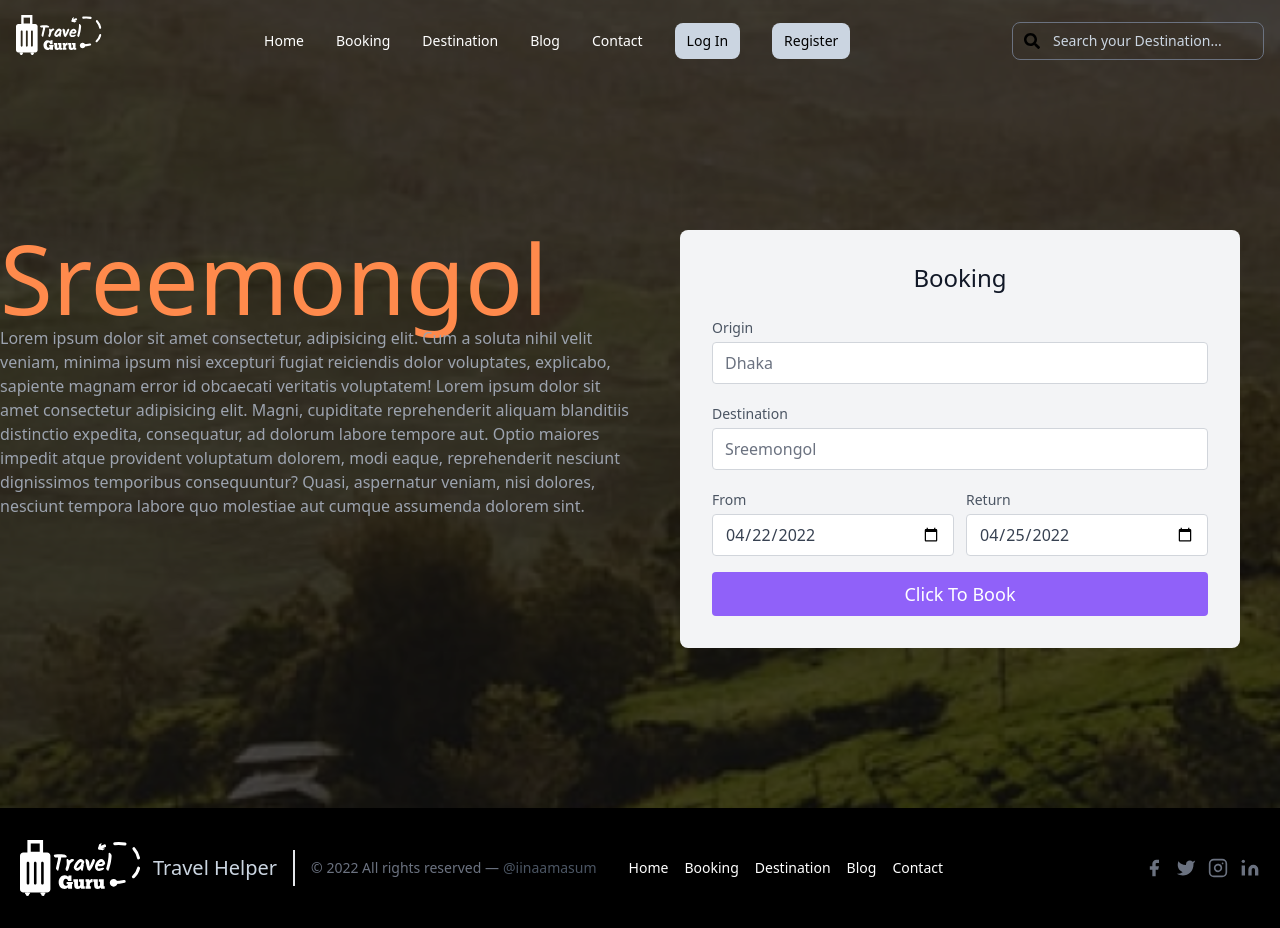
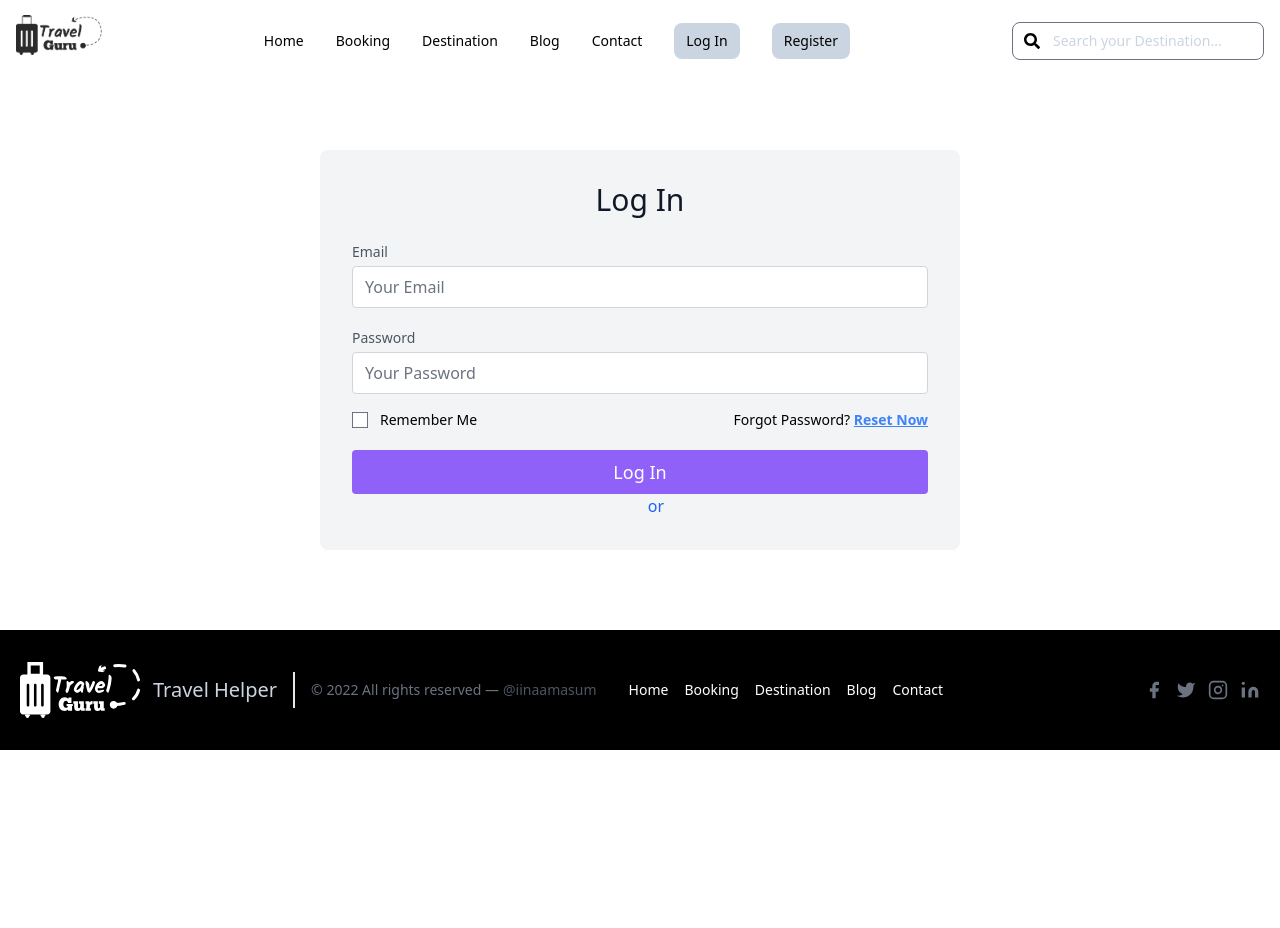
Before and after one commit to iinaamasum/travel-guru, a React (Create React App) app: page /login in a window 1280 px wide. After the commit the page ends 800 px from the top, so only its background shows below. Built offline with nearby package versions, Linux system fonts and the light colour scheme.

Commit message:
login and signup structure partially done

```diff
--- a/src/components/Pages/Auth/Login/Login.jsx
+++ b/src/components/Pages/Auth/Login/Login.jsx
@@ -1,124 +1,63 @@
 import React from 'react';
-import bgImg from '../../../../images/Sreemongol.png';
 import Footer from '../../../Shared/Footer/Footer';
 import Nav from '../../../Shared/Nav/Nav';
 
 const Login = () => {
-  var curr = new Date();
-  var curr2 = new Date();
-  curr.setDate(curr.getDate() + 3);
-  curr2.setDate(curr2.getDate());
-  var date1 = curr.toISOString().substr(0, 10);
-  var date2 = curr2.toISOString().substr(0, 10);
+  return (
+    <>
+      <Nav>col</Nav>
+      <div className="w-full md:w-1/2 bg-gray-100 rounded-lg p-8 flex flex-col md:mx-auto mt-10 md:my-20">
+        <h2 className="text-gray-900 text-3xl text-center font-medium title-font mb-5">
+          Log In
+        </h2>
 
-  return (
-    <div
-      style={{ backgroundImage: `url(${bgImg})` }}
-      className="bg-no-repeat bg-cover bg-center "
-    >
-      <div
-        style={{ backdropFilter: 'brightness(.35)' }}
-        className="h-full px-4 sm:px-0"
-      >
-        <Nav />
-        <div className="flex items- py-10 md:py-40">
-          {' '}
-          <div
-            style={{ maxWidth: '1400px' }}
-            className="grid grid-flow-row md:grid-cols-2 grid-cols-1 text-white ml-auto justify-between"
-          >
-            <div className="mr-0">
-              <h1 className="text-4xl md:text-8xl text-orange-400">
-                Sreemongol
-              </h1>
-              <p className="text-gray-400">
-                Lorem ipsum dolor sit amet consectetur, adipisicing elit. Cum a
-                soluta nihil velit veniam, minima ipsum nisi excepturi fugiat
-                reiciendis dolor voluptates, explicabo, sapiente magnam error id
-                obcaecati veritatis voluptatem! Lorem ipsum dolor sit amet
-                consectetur adipisicing elit. Magni, cupiditate reprehenderit
-                aliquam blanditiis distinctio expedita, consequatur, ad dolorum
-                labore tempore aut. Optio maiores impedit atque provident
-                voluptatum dolorem, modi eaque, reprehenderit nesciunt
-                dignissimos temporibus consequuntur? Quasi, aspernatur veniam,
-                nisi dolores, nesciunt tempora labore quo molestiae aut cumque
-                assumenda dolorem sint.
-              </p>
-            </div>
-
-            <div className="w-full mx-auto px-2 md:px-10">
-              <div className=" bg-gray-100 rounded-lg p-8 flex flex-col md:ml-auto w-full mt-10 md:mt-0">
-                <h2 className="text-gray-900 text-2xl font-medium title-font mb-5 text-center">
-                  Booking
-                </h2>
         <div className="relative mb-4">
-                  <label
-                    htmlFor="full-name"
-                    className="leading-7 text-sm text-gray-600"
-                  >
-                    Origin
+          <label htmlFor="email" className="leading-7 text-sm text-gray-600">
+            Email
           </label>
           <input
-                    type="text"
-                    name="origin"
+            type="email"
+            name="email"
             className="w-full bg-white rounded border border-gray-300 focus:border-purple-500 focus:ring-2 focus:ring-purple-200 text-base outline-none text-gray-700 py-1 px-3 leading-8 transition-colors duration-200 ease-in-out"
-                    placeholder="Dhaka"
+            placeholder="Your Email"
           />
         </div>
         <div className="relative mb-4">
-                  <label
-                    htmlFor="Destination"
-                    className="leading-7 text-sm text-gray-600"
-                  >
-                    Destination
+          <label htmlFor="password" className="leading-7 text-sm text-gray-600">
+            Password
           </label>
           <input
-                    type="text"
-                    name="origin"
+            type="password"
+            name="password"
             className="w-full bg-white rounded border border-gray-300 focus:border-purple-500 focus:ring-2 focus:ring-purple-200 text-base outline-none text-gray-700 py-1 px-3 leading-8 transition-colors duration-200 ease-in-out"
-                    placeholder="Sreemongol"
+            placeholder="Your Password"
           />
         </div>
-                <div className="md:flex gap-1 md:gap-3">
-                  <div className="relative mb-4 w-full">
-                    <label
-                      htmlFor="From"
-                      className="leading-7 text-sm text-gray-600"
-                    >
-                      From
-                    </label>
-                    <input
-                      type="date"
-                      name="origin"
-                      className="w-full bg-white rounded border border-gray-300 focus:border-purple-500 focus:ring-2 focus:ring-purple-200 text-base outline-none text-gray-700 py-1 px-3 leading-8 transition-colors duration-200 ease-in-out"
-                      defaultValue={date2}
-                    />
+        <div className="flex mb-5 text-sm justify-between">
+          <div className="flex justify-center items-center">
+            <input className="mr-3" type="checkbox" name="" id="" />
+            <p>Remember Me</p>
           </div>
-                  <div className="relative mb-4 w-full">
-                    <label
-                      htmlFor="Return"
-                      className="leading-7 text-sm text-gray-600"
-                    >
-                      Return
-                    </label>
-                    <input
-                      type="date"
-                      name="origin"
-                      className="w-full bg-white rounded border border-gray-300 focus:border-purple-500 focus:ring-2 focus:ring-purple-200 text-base outline-none text-gray-700 py-1 px-3 leading-8 transition-colors duration-200 ease-in-out"
-                      defaultValue={date1}
-                    />
+          <div className="">
+            <p>
+              Forgot Password?{' '}
+              <span className="underline text-blue-500 cursor-pointer font-bold">
+                Reset Now
+              </span>
+            </p>
           </div>
         </div>
         <button className="text-white bg-purple-500 border-0 py-2 px-8 focus:outline-none hover:bg-purple-600 rounded text-lg">
-                  Click To Book
+          Log In
         </button>
-              </div>
-            </div>
+        <div className="flex w-full mx-4 justify-between text-blue-600">
+          <hr className="opacity-50" />
+          <p>or</p>
+          <hr />
         </div>
       </div>
       <Footer />
-      </div>
-    </div>
+    </>
   );
 };
 
--- a/src/components/Pages/Auth/Register/Register.jsx
+++ b/src/components/Pages/Auth/Register/Register.jsx
@@ -1,7 +1,59 @@
 import React from 'react';
+import Footer from '../../../Shared/Footer/Footer';
+import Nav from '../../../Shared/Nav/Nav';
 
 const Register = () => {
-  return <div>klfjdks</div>;
+  return (
+    <>
+      <Nav>col</Nav>
+      <div className="w-full md:w-1/2 bg-gray-100 rounded-lg p-8 flex flex-col md:mx-auto mt-10 md:my-20">
+        <h2 className="text-gray-900 text-3xl text-center font-medium title-font mb-5">
+          Register
+        </h2>
+        <div className="mb-4">
+          <label
+            htmlFor="full-name"
+            className="leading-7 text-sm text-gray-600"
+          >
+            Full Name
+          </label>
+          <input
+            type="text"
+            name="full-name"
+            className="w-full bg-white rounded border border-gray-300 focus:border-purple-500 focus:ring-2 focus:ring-purple-200 text-base outline-none text-gray-700 py-1 px-3 leading-8 transition-colors duration-200 ease-in-out"
+            placeholder="Your Name"
+          />
+        </div>
+        <div className="relative mb-4">
+          <label htmlFor="email" className="leading-7 text-sm text-gray-600">
+            Email
+          </label>
+          <input
+            type="email"
+            name="email"
+            className="w-full bg-white rounded border border-gray-300 focus:border-purple-500 focus:ring-2 focus:ring-purple-200 text-base outline-none text-gray-700 py-1 px-3 leading-8 transition-colors duration-200 ease-in-out"
+            placeholder="Your Email"
+          />
+        </div>
+        <div className="relative mb-4">
+          <label htmlFor="password" className="leading-7 text-sm text-gray-600">
+            Password
+          </label>
+          <input
+            type="password"
+            name="password"
+            className="w-full bg-white rounded border border-gray-300 focus:border-purple-500 focus:ring-2 focus:ring-purple-200 text-base outline-none text-gray-700 py-1 px-3 leading-8 transition-colors duration-200 ease-in-out"
+            placeholder="Your Password"
+          />
+        </div>
+
+        <button className="text-white bg-purple-500 border-0 py-2 px-8 focus:outline-none hover:bg-purple-600 rounded text-lg">
+          Register
+        </button>
+      </div>
+      <Footer />
+    </>
+  );
 };
 
 export default Register;
--- a/src/components/Shared/Nav/Nav.jsx
+++ b/src/components/Shared/Nav/Nav.jsx
@@ -4,8 +4,9 @@ import { HiMenuAlt1 } from 'react-icons/hi';
 import { MdCloseFullscreen } from 'react-icons/md';
 import { Link, useNavigate } from 'react-router-dom';
 import logo from '../../../images/icons/logo.svg';
+import logo2 from '../../../images/logo2.png';
 
-const Nav = () => {
+const Nav = ({ children }) => {
   const [open, setOpen] = useState(false);
   const navigation = useNavigate();
 
@@ -16,15 +17,24 @@ const Nav = () => {
     { id: 4, name: 'Blog', path: '/blog' },
     { id: 5, name: 'Contact', path: '/contact' },
   ];
+  console.log(children);
   return (
-    <div className="px-2 sm:px-4 py-2.5 rounded text-white">
+    <div
+      className={`px-2 sm:px-4 py-2.5 rounded ${
+        children === 'col' ? 'text-black' : 'text-white'
+      } `}
+    >
       <nav
         style={{ maxWidth: '1400px' }}
         className="mx-auto container sticky top-0 flex items-center justify-center"
       >
         <div className="container flex flex-wrap justify-between items-center mx-auto">
           <Link to="/" className="flex items-center">
-            <img className="h-10" src={logo} alt="" />
+            {children !== 'col' ? (
+              <img className="h-10" src={logo} alt="" />
+            ) : (
+              <img className="h-10" src={logo2} alt="" />
+            )}
           </Link>
           <div className="flex md:order-2">
             <div className="hidden relative mr-3 md:mr-0 md:block">
@@ -63,7 +73,7 @@ const Nav = () => {
             <span className="flex w-full flex-col mt-4 md:flex-row md:space-x-8 md:mt-0 md:text-sm md:font-medium items-center">
               {links.map((link) => (
                 <Link
-                  className="block mt-0 md:mt-3 py-2 pr-4 pl-3 rounded md:bg-transparent text-white md:p-0 "
+                  className="block mt-0 md:mt-3 py-2 pr-4 pl-3 rounded md:bg-transparent md:p-0 "
                   to={link.path}
                   key={link.id}
                 >
```
Also changed, not shown: src/images/logo2.png (added). Lines whose indentation alone changed are shown as unchanged.
